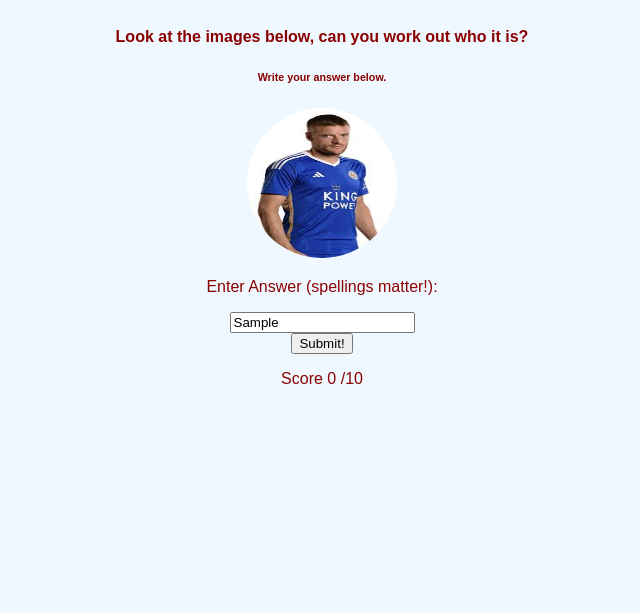
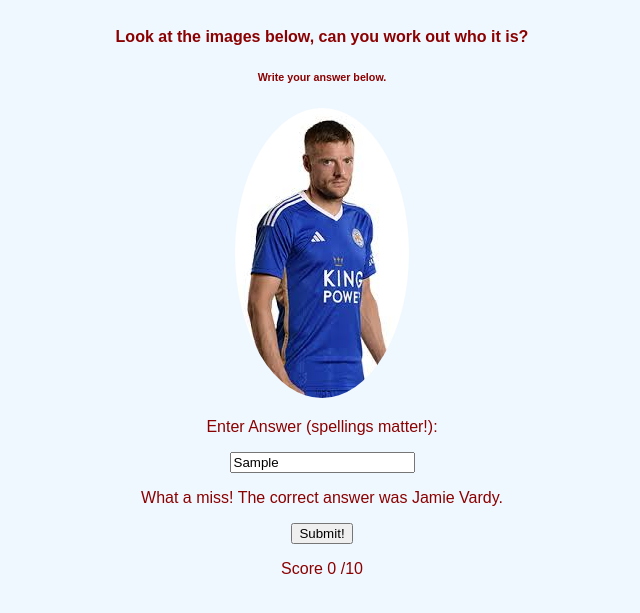
Before and after one commit to JLG-96/guess-PL-player, a plain HTML site: page index.html in a window 1280 px wide. Both pictures are taken after typing "Sample" into the empty fields and a click on the button "Submit!". Shown: the part 81-694 px from the top of the page, without its empty margins (318-958 px from the left). Drawn offline with Linux system fonts and the light colour scheme; a web font is replaced by a local one.

Commit message:
added feedback for right or wrong answers

```diff
--- a/assets/css/style.css
+++ b/assets/css/style.css
@@ -33,8 +33,8 @@ body {
 
 #player-image {
     border-radius: 50%;
-    width: 150px;
-    height: 150px;
+    width: auto;
+    height: auto;
 }
 
 .question-area {
--- a/assets/js/script.js
+++ b/assets/js/script.js
@@ -70,6 +70,31 @@ let players = [{
     }
 ];
 
-let randomPlayer = players[Math.floor(Math.random() * players.length)];
+document.addEventListener("DOMContentLoaded", function () {
+    console.log("DOM fully loaded and parsed");
 
-document.getElementById("player-image").src = `assets/images/players/${randomPlayer.image}`;
+
+    let randomPlayer = players[Math.floor(Math.random() * players.length)];
+
+    document.getElementById("player-image").src = `assets/images/players/${randomPlayer.image}`;
+
+    document.querySelector('.submit-button').addEventListener('click', function () {
+        // get users answer
+
+        let userAnswer = document.getElementById('answer-box').value.trim();
+
+        // compare user answer with correct answer
+
+        if (userAnswer.toLowerCase() === randomPlayer.name.toLowerCase()) {
+
+            document.getElementById('feedback-message').textContent = "Shoots and scores! Well done!";
+
+        } else {
+
+            document.getElementById('feedback-message').textContent = `What a miss! The correct answer was ${randomPlayer.name}.`;
+        }
+
+        console.log("Feedback message set");
+    });
+
+});
--- a/index.html
+++ b/index.html
@@ -32,12 +32,13 @@
         <h4>Look at the images below, can you work out who it is?</h4>
         <h6>Write your answer below.</h6>
         <div class="image-container">
-            <img id="player-image" src="assets/images/players/alisson_becker.jpeg" alt="Image of Premier League footballer">
+            <img id="player-image" src="assets/images/players/" alt="Image of Premier League footballer">
         </div>
 
         <div class="answer-area">
             <p class="answer-message">Enter Answer (spellings matter!):</p>
             <input id="answer-box" type="text">
+            <p class="feedback-message" id="feedback-message"></p>
         </div>
         <button data-type="submit" class="submit-button">Submit!</button>
 
```
